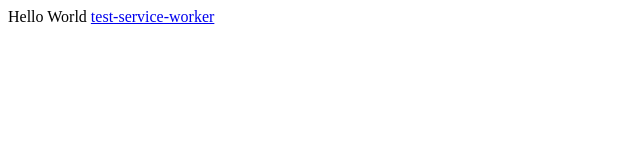
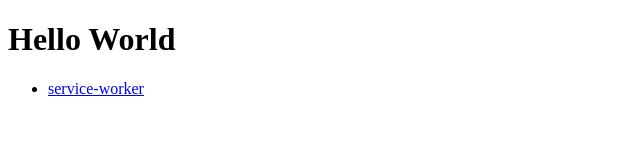
Before and after one commit to jzlin/jzlin.github.io, a plain HTML site: page index.html in a window 1280 px wide. Shown: the whole page, without its empty margins (0-640 px from the left). Drawn offline with Linux system fonts and the light colour scheme.

Commit message:
fix: sw.js 404 not found

```diff
--- a/index.html
+++ b/index.html
@@ -7,7 +7,9 @@
     <title>Document</title>
 </head>
 <body>
-    Hello World
-    <a href="/test-service-worker.html">test-service-worker</a>
+    <h1>Hello World</h1>
+    <ul>
+        <li><a href="/service-worker">service-worker</a></li>
+    </ul>
 </body>
 </html>
--- /dev/null
+++ b/service-worker/sw.js
@@ -0,0 +1 @@
+console.log("running sw.js");
```
Also changed, not shown: service-worker/index.html (renamed from test-service-worker.html, +1 -1 lines).
